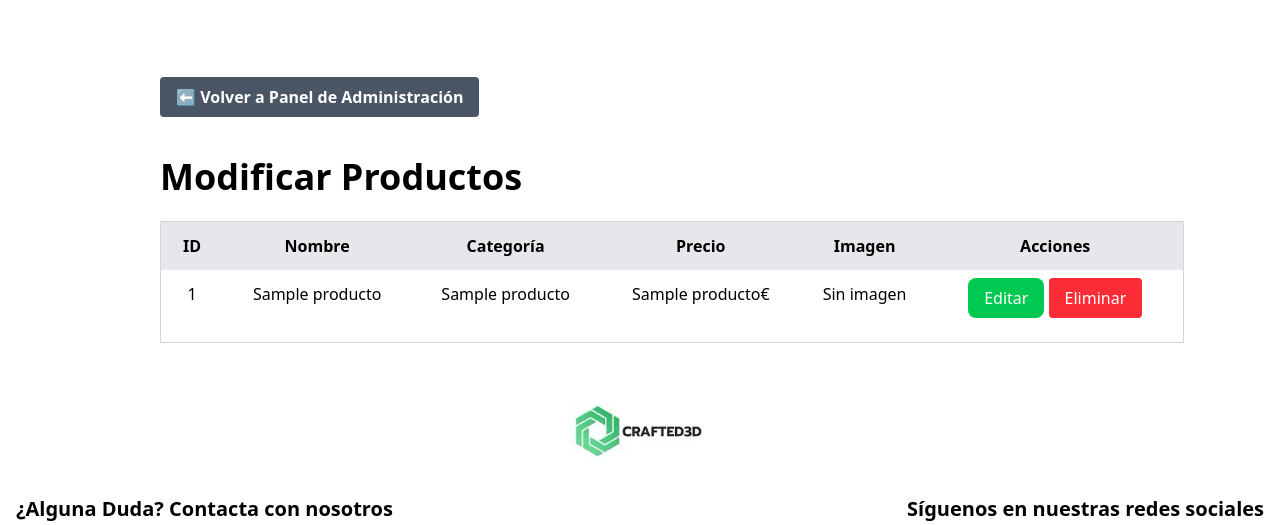
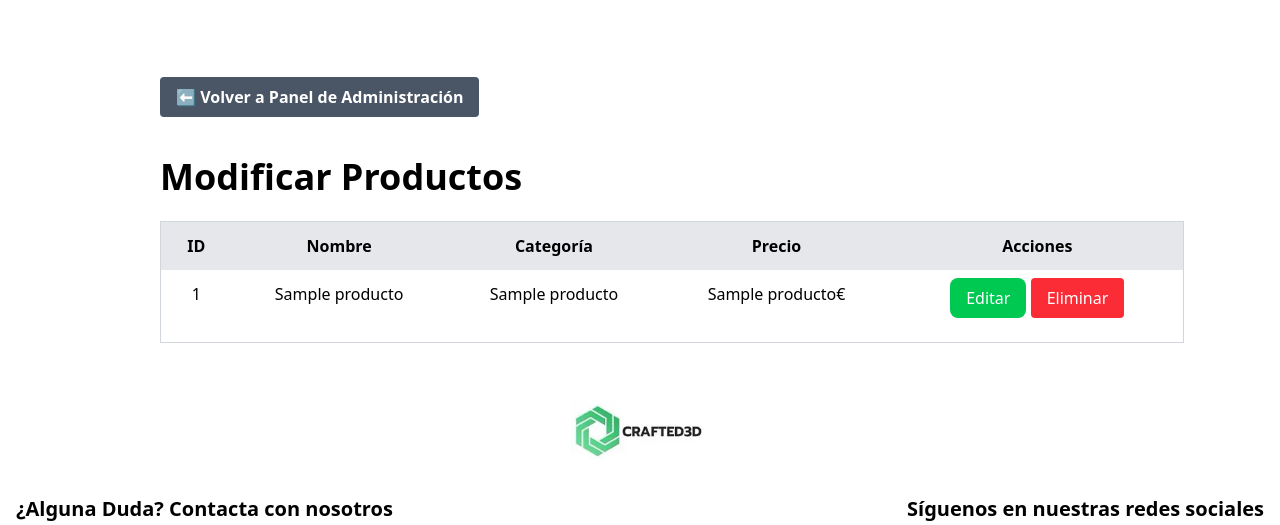
Before and after one commit to Matalentajas/Proyecto-Final-AOrient, a Flask app: template Crafted3D/app/templates/modificar_producto.html in a window 1280 px wide. Shown: the part 207-732 px from the top of the page. Run offline with Flask 3, Linux system fonts and the light colour scheme; the template is opened without the code that fills it: most values are stand-ins (such as "Sample title", 1, 10 or a date in 2020); parts of the project's set-up code (start-up, migrations or seed data) failed here and were passed over; some libraries are stand-ins or nearby versions.

Commit message:
Eliminar la columna de imagen en la tabla de productos para simplificar la visualización y mejorar la experiencia de usuario.

```diff
--- a/Crafted3D/app/templates/modificar_producto.html
+++ b/Crafted3D/app/templates/modificar_producto.html
@@ -15,7 +15,6 @@
                 <th class="p-3">Nombre</th>
                 <th class="p-3">Categoría</th>
                 <th class="p-3">Precio</th>
-                <th class="p-3">Imagen</th>
                 <th class="p-3">Acciones</th>
             </tr>
         </thead>
@@ -26,13 +25,6 @@
                 <td class="text-center pb-6">{{ producto[1] }}</td>
                 <td class="text-center pb-6">{{ producto[2] }}</td>
                 <td class="text-center pb-6">{{ producto[3] }}€</td>
-                <td class="text-center pb-6">
-                    {% if producto[4] %}
-                        <img src="{{ url_for('static', filename='uploads/' ~ producto[4]) }}" alt="Imagen producto" class="w-16 h-16 object-cover mx-auto rounded" />
-                    {% else %}
-                        Sin imagen
-                    {% endif %}
-                </td>
                 <td class="text-center pb-6">
                     <a href="{{ url_for('admin.modificar_producto', producto_id=producto[0]) }}" class="bg-green-500 text-white px-4 py-2 rounded-lg hover:bg-yellow-600 mt-2 inline-block">
                         Editar
```
